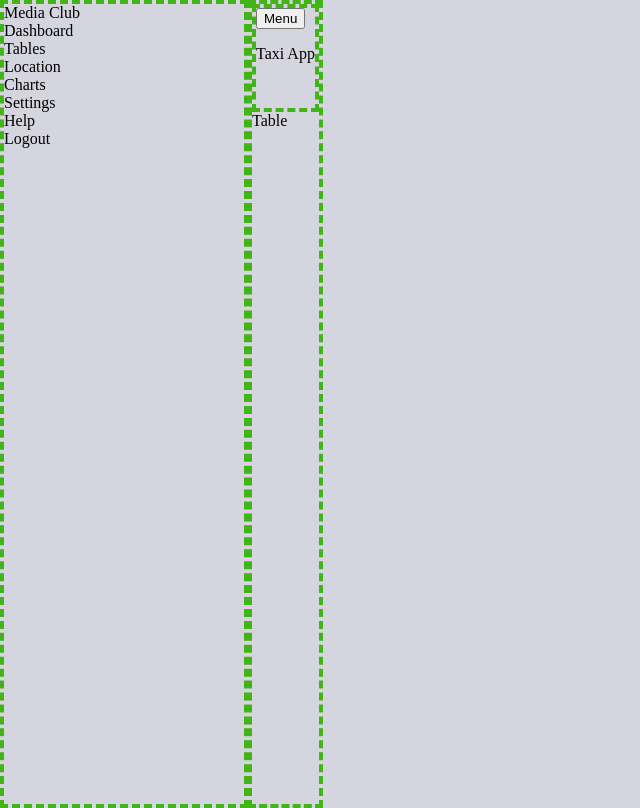
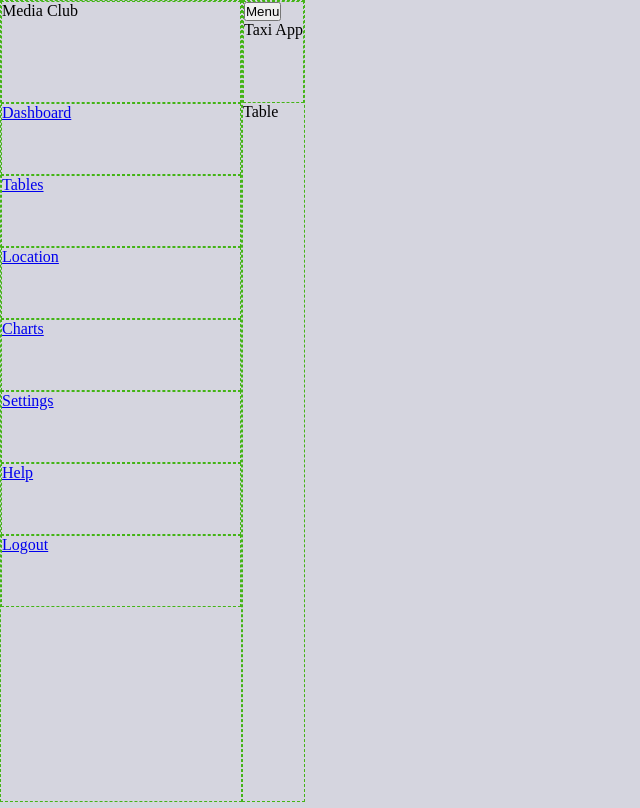
Before and after one commit to elMP/layout-examples, a website: page taxi-app-dashboard/index.html in a window 1280 px wide. Both pictures are taken after a click on the button "Menu". Shown: the whole page, without its empty margins (0-640 px from the left). Drawn offline with Linux system fonts and the light colour scheme.

Commit message:
Work with side menu

```diff
--- a/taxi-app-dashboard/index.html
+++ b/taxi-app-dashboard/index.html
@@ -9,13 +9,17 @@
         <div class="container">
             <div class="side-bar">
                 <header>Media Club</header>
-                <div class="menu-item">Dashboard</div>
-                <div class="menu-item">Tables</div>
-                <div class="menu-item">Location</div>
-                <div class="menu-item">Charts</div>
-                <div class="menu-item">Settings</div>
-                <div class="menu-item">Help</div>
-                <div class="menu-item">Logout</div>
+                <nav class="menu">
+                    <ul>
+                        <li class="menu-item"><a href="#">Dashboard</a></li>
+                        <li class="menu-item"><a href="#">Tables</a></li>
+                        <li class="menu-item"><a href="#">Location</a></li>
+                        <li class="menu-item"><a href="#">Charts</a></li>
+                        <li class="menu-item"><a href="#">Settings</a></li>
+                        <li class="menu-item"><a href="#">Help</a></li>
+                        <li class="menu-item"><a href="#">Logout</a></li>
+                    </ul>
+               </nav>
             </div>
             <div class="main">
                 <div class="top-bar">
--- a/taxi-app-dashboard/main.scss
+++ b/taxi-app-dashboard/main.scss
@@ -1,9 +1,11 @@
 $backgroundColor: rgb(213, 213, 223);
-$border: 4px dashed rgb(67, 180, 22);
+$border: 1px dashed rgb(67, 180, 22);
 
-body {
+* {
     margin: 0;
     padding: 0;
+}
+body {
     background: $backgroundColor;
 }
 
@@ -15,6 +17,20 @@ body {
     width: 240px;
     border: $border;
     display: none;
+
+    header {
+        height: 100px;
+        border: $border;
+    }
+
+    ul {
+        list-style: none;
+    }
+
+    .menu-item {
+        height: 70px;
+        border: $border;
+    }
 }
 
 .main {
--- a/taxi-app-dashboard/style.css
+++ b/taxi-app-dashboard/style.css
@@ -1,6 +1,8 @@
+* {
+  margin: 0;
+  padding: 0; }
+
 body {
-  margin: 0;
-  padding: 0;
   background: #d5d5df; }
 
 .container {
@@ -8,13 +10,21 @@ body {
 
 .side-bar {
   width: 240px;
-  border: 4px dashed #43b416;
+  border: 1px dashed #43b416;
   display: none; }
+  .side-bar header {
+    height: 100px;
+    border: 1px dashed #43b416; }
+  .side-bar ul {
+    list-style: none; }
+  .side-bar .menu-item {
+    height: 70px;
+    border: 1px dashed #43b416; }
 
 .main {
   height: 100vh;
-  border: 4px dashed #43b416; }
+  border: 1px dashed #43b416; }
 
 .top-bar {
   height: 100px;
-  border: 4px dashed #43b416; }
+  border: 1px dashed #43b416; }
```
